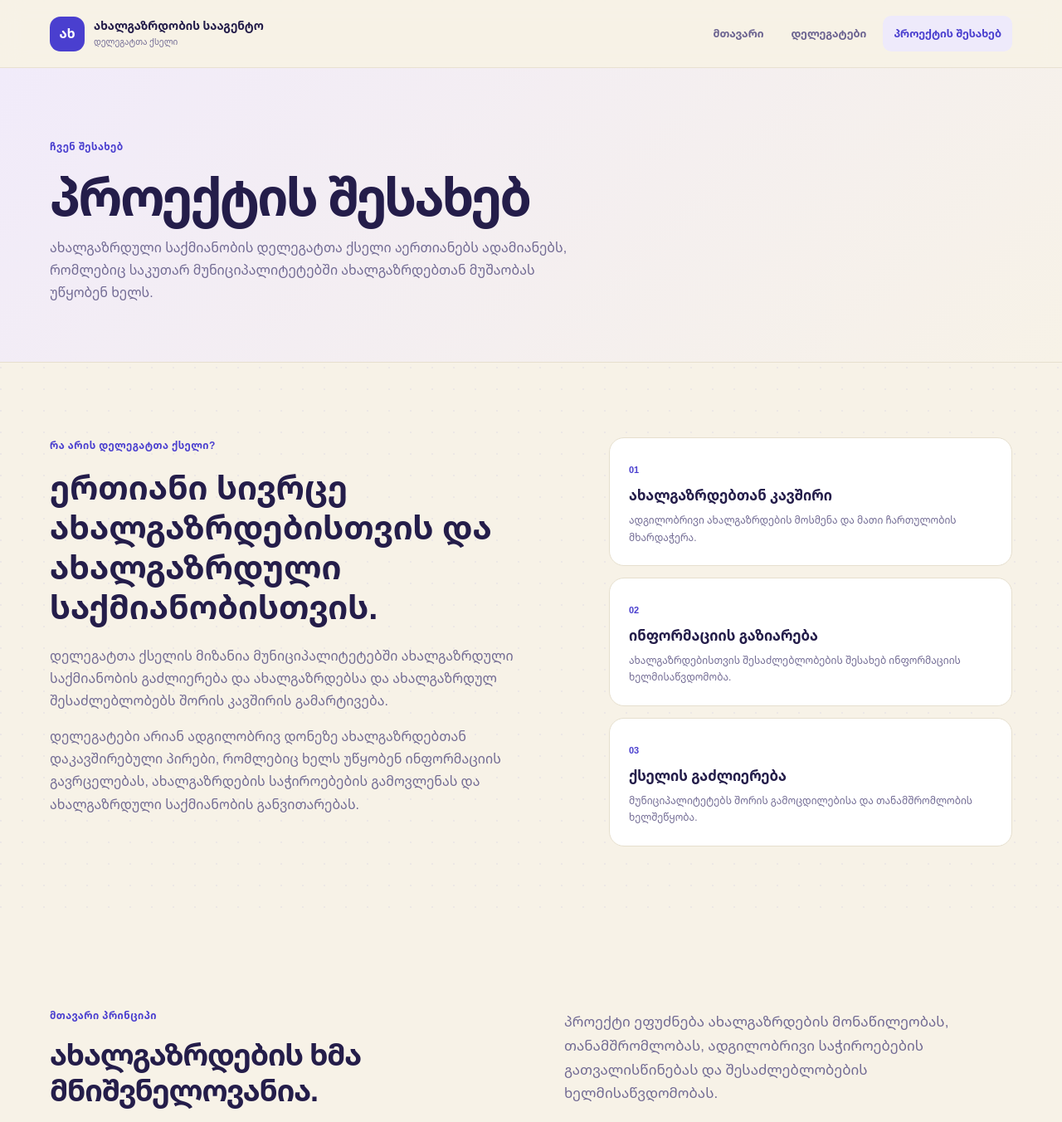
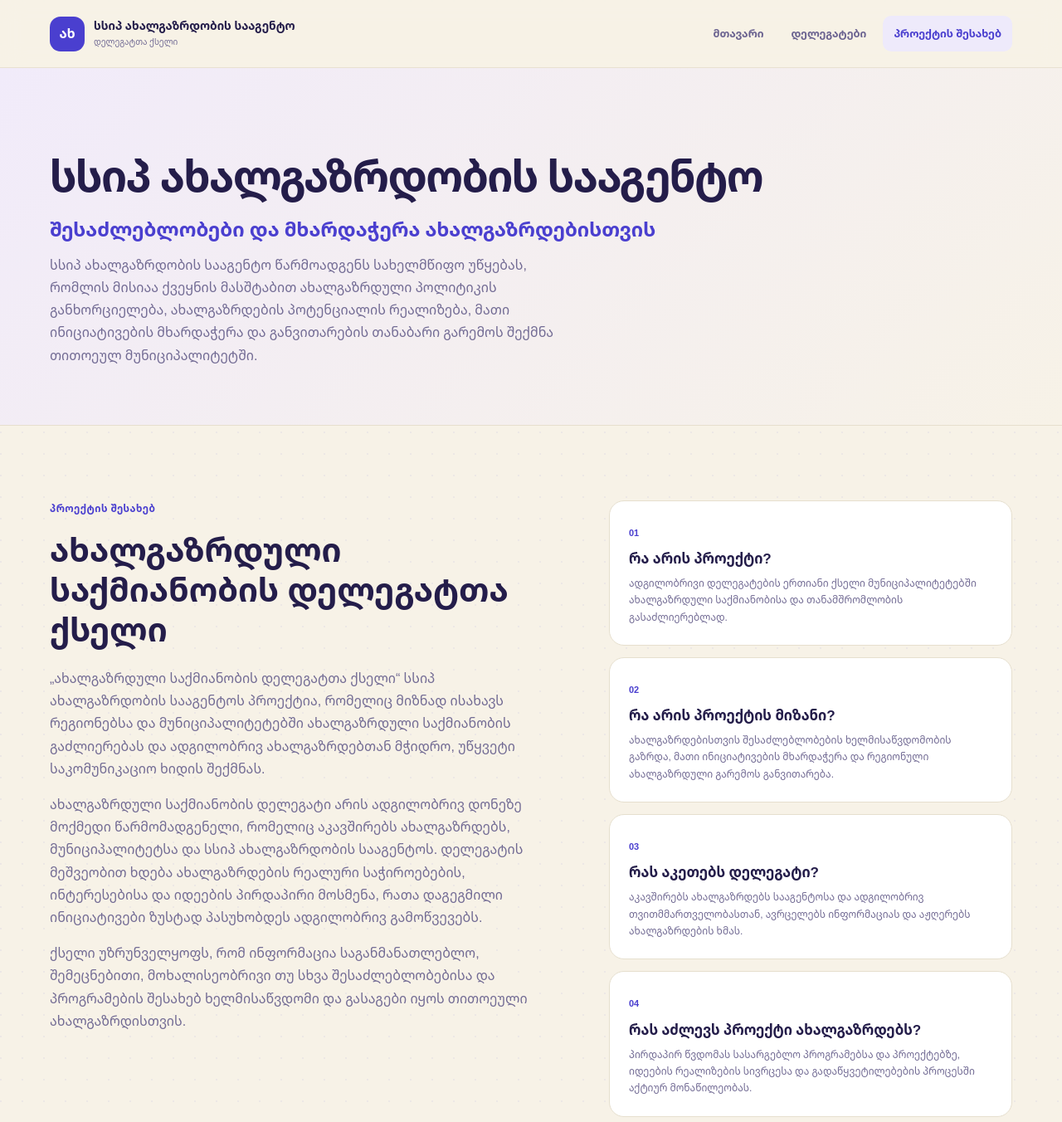
Before and after one commit to amiko888/delegates, a website: page about.html in a window 1280 px wide. Shown: the top 1352 px of the page at 83% size. Drawn offline with Linux system fonts and the light colour scheme.

Commit message:
first commit

```diff
--- a/about.html
+++ b/about.html
@@ -1,17 +1,122 @@
 <!DOCTYPE html>
 <html lang="ka">
-<head><meta charset="UTF-8"><meta name="viewport" content="width=device-width, initial-scale=1.0"><title>პროექტის შესახებ | დელეგატთა ქსელი</title>
-<link rel="preconnect" href="https://fonts.googleapis.com"><link rel="preconnect" href="https://fonts.gstatic.com" crossorigin><link href="https://fonts.googleapis.com/css2?family=Noto+Sans+Georgian:wght@400;500;600;700;800&display=swap" rel="stylesheet"><link rel="stylesheet" href="/css/style.css"></head>
+<head>
+  <meta charset="UTF-8">
+  <meta name="viewport" content="width=device-width, initial-scale=1.0">
+  <title>პროექტის შესახებ | დელეგატთა ქსელი</title>
+  <link rel="preconnect" href="https://fonts.googleapis.com">
+  <link rel="preconnect" href="https://fonts.gstatic.com" crossorigin>
+  <link href="https://fonts.googleapis.com/css2?family=Noto+Sans+Georgian:wght@400;500;600;700;800&display=swap" rel="stylesheet">
+  <link rel="stylesheet" href="/css/style.css">
+</head>
 <body>
-<header class="site-header"><nav class="nav container"><a class="brand" href="index.html"><span class="brand-mark">ახ</span><span><strong>ახალგაზრდობის სააგენტო</strong><small>დელეგატთა ქსელი</small></span></a><button class="menu-toggle" aria-label="მენიუს გახსნა">☰</button><div class="nav-links"><a href="index.html">მთავარი</a><a href="delegates.html">დელეგატები</a><a class="active" href="about.html">პროექტის შესახებ</a></div></nav></header>
+<header class="site-header">
+  <nav class="nav container">
+    <a class="brand" href="index.html">
+      <span class="brand-mark">ახ</span>
+      <span>
+        <strong>სსიპ ახალგაზრდობის სააგენტო</strong>
+        <small>დელეგატთა ქსელი</small>
+      </span>
+    </a>
+    <button class="menu-toggle" aria-label="მენიუს გახსნა">☰</button>
+    <div class="nav-links">
+      <a href="index.html">მთავარი</a>
+      <a href="delegates.html">დელეგატები</a>
+      <a class="active" href="about.html">პროექტის შესახებ</a>
+    </div>
+  </nav>
+</header>
+
 <main>
-<section class="page-hero"><div class="container"><div class="eyebrow">ჩვენ შესახებ</div><h1>პროექტის შესახებ</h1><p>ახალგაზრდული საქმიანობის დელეგატთა ქსელი აერთიანებს ადამიანებს, რომლებიც საკუთარ მუნიციპალიტეტებში ახალგაზრდებთან მუშაობას უწყობენ ხელს.</p></div></section>
-<section class="section"><div class="container about-content">
-  <article class="about-main"><div class="eyebrow">რა არის დელეგატთა ქსელი?</div><h2>ერთიანი სივრცე ახალგაზრდებისთვის და ახალგაზრდული საქმიანობისთვის.</h2><p>დელეგატთა ქსელის მიზანია მუნიციპალიტეტებში ახალგაზრდული საქმიანობის გაძლიერება და ახალგაზრდებსა და ახალგაზრდულ შესაძლებლობებს შორის კავშირის გამარტივება.</p><p>დელეგატები არიან ადგილობრივ დონეზე ახალგაზრდებთან დაკავშირებული პირები, რომლებიც ხელს უწყობენ ინფორმაციის გავრცელებას, ახალგაზრდების საჭიროებების გამოვლენას და ახალგაზრდული საქმიანობის განვითარებას.</p></article>
-  <aside class="about-cards"><div class="info-card"><span>01</span><h3>ახალგაზრდებთან კავშირი</h3><p>ადგილობრივი ახალგაზრდების მოსმენა და მათი ჩართულობის მხარდაჭერა.</p></div><div class="info-card"><span>02</span><h3>ინფორმაციის გაზიარება</h3><p>ახალგაზრდებისთვის შესაძლებლობების შესახებ ინფორმაციის ხელმისაწვდომობა.</p></div><div class="info-card"><span>03</span><h3>ქსელის გაძლიერება</h3><p>მუნიციპალიტეტებს შორის გამოცდილებისა და თანამშრომლობის ხელშეწყობა.</p></div></aside>
-</div></section>
-<section class="section light-section"><div class="container values"><div><div class="eyebrow">მთავარი პრინციპი</div><h2>ახალგაზრდების ხმა მნიშვნელოვანია.</h2></div><p>პროექტი ეფუძნება ახალგაზრდების მონაწილეობას, თანამშრომლობას, ადგილობრივი საჭიროებების გათვალისწინებას და შესაძლებლობების ხელმისაწვდომობას.</p></div></section>
+  <!-- 1. სსიპ ახალგაზრდობის სააგენტო (თანმიმდევრობა შენარჩუნებულია, ზომა გაზრდილია) -->
+  <section class="page-hero">
+    <div class="container">
+      <div class="eyebrow" style="font-size: clamp(32px, 4.5vw, 52px); font-weight: 800; text-transform: none; letter-spacing: -0.03em; color: var(--ink); margin-bottom: 8px;">
+        სსიპ ახალგაზრდობის სააგენტო
+      </div>
+      <h1 style="font-size: clamp(18px, 2.2vw, 24px); font-weight: 600; color: var(--blue); margin: 0 0 16px; letter-spacing: normal;">
+        შესაძლებლობები და მხარდაჭერა ახალგაზრდებისთვის
+      </h1>
+      <p>
+        სსიპ ახალგაზრდობის სააგენტო წარმოადგენს სახელმწიფო უწყებას, რომლის მისიაა ქვეყნის მასშტაბით ახალგაზრდული პოლიტიკის განხორციელება, ახალგაზრდების პოტენციალის რეალიზება, მათი ინიციატივების მხარდაჭერა და განვითარების თანაბარი გარემოს შექმნა თითოეულ მუნიციპალიტეტში.
+      </p>
+    </div>
+  </section>
+
+  <!-- 2. პროექტი და 4 საინფორმაციო ბლოკი -->
+  <section class="section">
+    <div class="container about-content">
+      <article class="about-main">
+        <div class="eyebrow">პროექტის შესახებ</div>
+        <h2>ახალგაზრდული საქმიანობის დელეგატთა ქსელი</h2>
+        <p>
+          „ახალგაზრდული საქმიანობის დელეგატთა ქსელი“ სსიპ ახალგაზრდობის სააგენტოს პროექტია, რომელიც მიზნად ისახავს რეგიონებსა და მუნიციპალიტეტებში ახალგაზრდული საქმიანობის გაძლიერებას და ადგილობრივ ახალგაზრდებთან მჭიდრო, უწყვეტი საკომუნიკაციო ხიდის შექმნას.
+        </p>
+        <p>
+          ახალგაზრდული საქმიანობის დელეგატი არის ადგილობრივ დონეზე მოქმედი წარმომადგენელი, რომელიც აკავშირებს ახალგაზრდებს, მუნიციპალიტეტსა და სსიპ ახალგაზრდობის სააგენტოს. დელეგატის მეშვეობით ხდება ახალგაზრდების რეალური საჭიროებების, ინტერესებისა და იდეების პირდაპირი მოსმენა, რათა დაგეგმილი ინიციატივები ზუსტად პასუხობდეს ადგილობრივ გამოწვევებს.
+        </p>
+        <p>
+          ქსელი უზრუნველყოფს, რომ ინფორმაცია საგანმანათლებლო, შემეცნებითი, მოხალისეობრივი თუ სხვა შესაძლებლობებისა და პროგრამების შესახებ ხელმისაწვდომი და გასაგები იყოს თითოეული ახალგაზრდისთვის.
+        </p>
+      </article>
+
+      <!-- 4 მოკლე ბლოკი/ქარდი -->
+      <aside class="about-cards">
+        <div class="info-card">
+          <span>01</span>
+          <h3>რა არის პროექტი?</h3>
+          <p>ადგილობრივი დელეგატების ერთიანი ქსელი მუნიციპალიტეტებში ახალგაზრდული საქმიანობისა და თანამშრომლობის გასაძლიერებლად.</p>
+        </div>
+
+        <div class="info-card">
+          <span>02</span>
+          <h3>რა არის პროექტის მიზანი?</h3>
+          <p>ახალგაზრდებისთვის შესაძლებლობების ხელმისაწვდომობის გაზრდა, მათი ინიციატივების მხარდაჭერა და რეგიონული ახალგაზრდული გარემოს განვითარება.</p>
+        </div>
+
+        <div class="info-card">
+          <span>03</span>
+          <h3>რას აკეთებს დელეგატი?</h3>
+          <p>აკავშირებს ახალგაზრდებს სააგენტოსა და ადგილობრივ თვითმმართველობასთან, ავრცელებს ინფორმაციას და აჟღერებს ახალგაზრდების ხმას.</p>
+        </div>
+
+        <div class="info-card">
+          <span>04</span>
+          <h3>რას აძლევს პროექტი ახალგაზრდებს?</h3>
+          <p>პირდაპირ წვდომას სასარგებლო პროგრამებსა და პროექტებზე, იდეების რეალიზების სივრცესა და გადაწყვეტილებების პროცესში აქტიურ მონაწილეობას.</p>
+        </div>
+      </aside>
+    </div>
+  </section>
+
+  <!-- 3. ახალგაზრდების აქტიური ჩართულობის მნიშვნელობა -->
+  <section class="section light-section">
+    <div class="container values">
+      <div>
+        <div class="eyebrow">ადგილობრივი ჩართულობა</div>
+        <h2>ახალგაზრდების მონაწილეობა ცვლილებების საფუძველია</h2>
+      </div>
+      <p>
+        ახალგაზრდების აქტიური ჩართულობა ადგილობრივ დონეზე გადამწყვეტია საზოგადოებრივი ცხოვრების განვითარებისთვის. დელეგატთა ქსელი უზრუნველყოფს, რომ თითოეული ახალგაზრდის ხმა იყოს მოსმენილი, მათი ენერგია და ინიციატივები კი მიმართული იყოს საკუთარი მუნიციპალიტეტის უკეთეს მომავლად ჩამოყალიბებისკენ.
+      </p>
+    </div>
+  </section>
 </main>
-<footer class="footer"><div class="container footer-inner"><div><strong>ახალგაზრდობის სააგენტო</strong><p>ახალგაზრდული საქმიანობის დელეგატთა ქსელი</p></div><div class="footer-links"><a href="index.html">მთავარი</a><a href="delegates.html">დელეგატები</a></div></div><div class="container copyright">შექმნილია Amiko Davlasheridze-ის მიერ</div></footer>
+
+<footer class="footer">
+  <div class="container footer-inner">
+    <div>
+      <strong>სსიპ ახალგაზრდობის სააგენტო</strong>
+      <p>ახალგაზრდული საქმიანობის დელეგატთა ქსელი</p>
+    </div>
+    <div class="footer-links">
+      <a href="index.html">მთავარი</a>
+      <a href="delegates.html">დელეგატები</a>
+    </div>
+  </div>
+  <div class="container copyright">შექმნილია Amiko Davlasheridze-ის მიერ</div>
+</footer>
 <script src="js/main.js"></script>
-</body></html>
+</body>
+</html>
```
Also changed, not shown: admin.html (+1 -1 lines), delegate.html (+2 -2 lines), delegates.html (+2 -2 lines), index.html (+2 -2 lines), js/data.js (+5 -5 lines).
